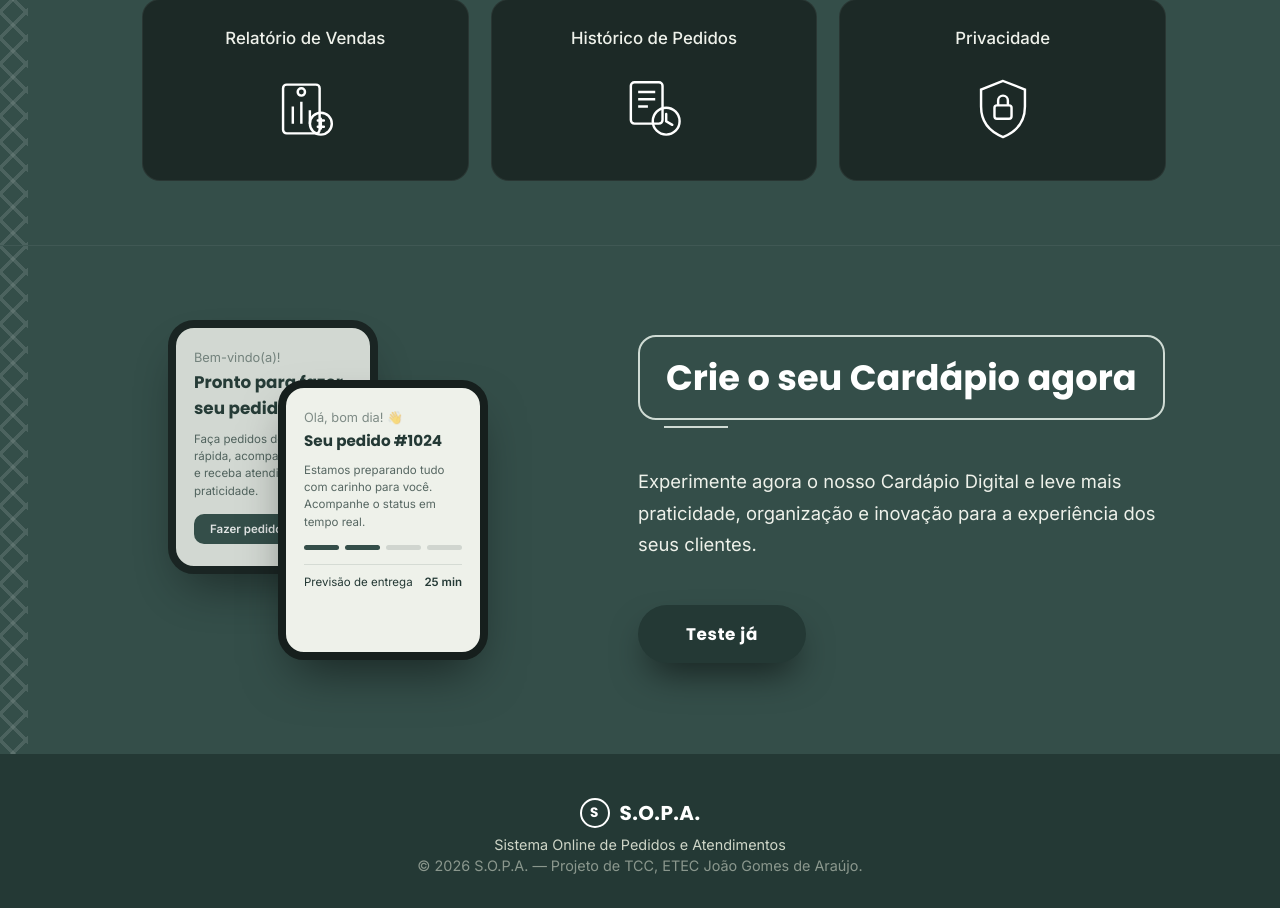
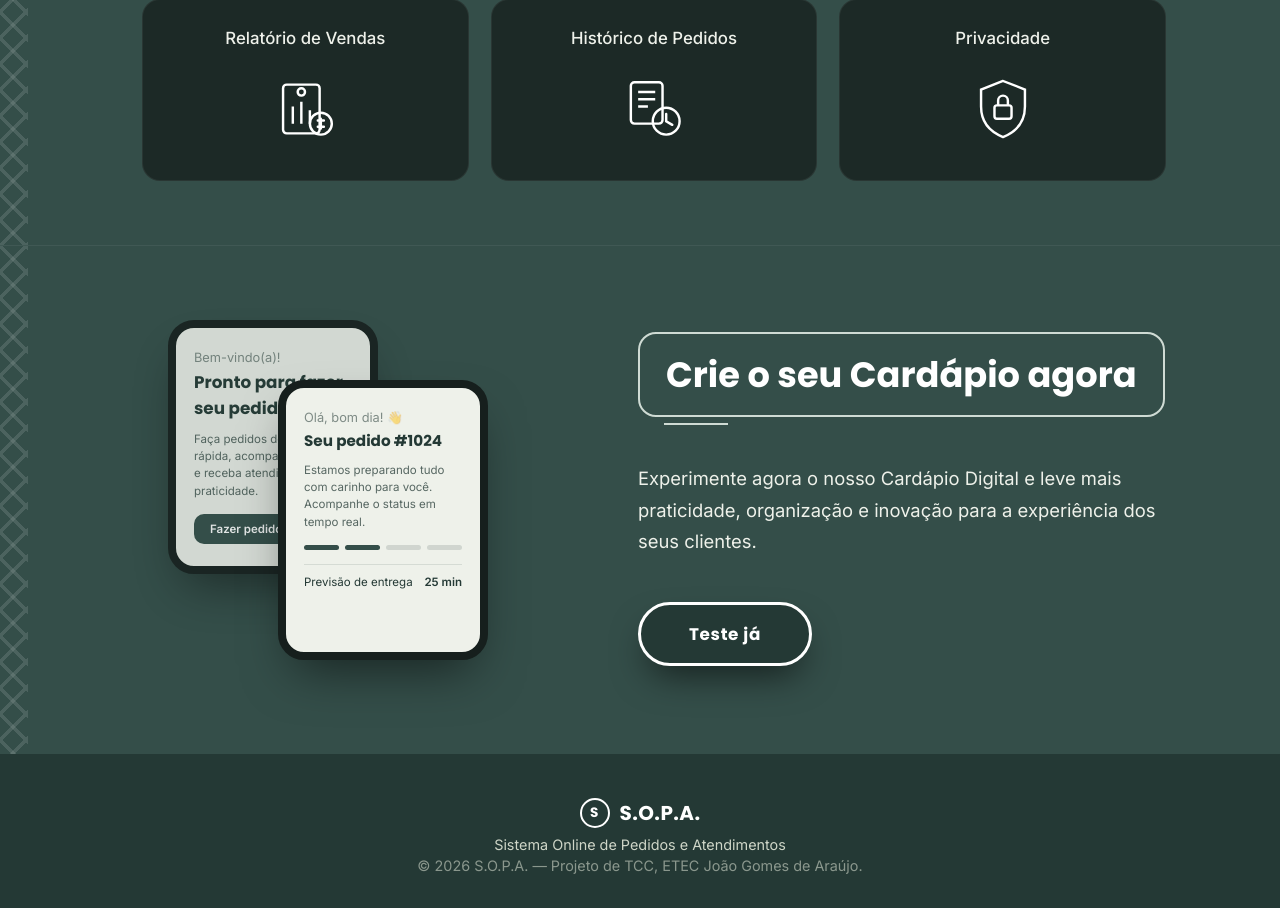
Before and after one commit to santanayzs/tcc_sopa, a PHP site: page /index.html in a window 1280 px wide, with the pointer over the restyled element. Shown: the part 2154-3062 px from the top of the page. Run offline with PHP 8.4, Linux system fonts and the light colour scheme.

Commit message:
fiz a mudança do css que faltava no link do slipt-text

```diff
--- a/CSS/style.css
+++ b/CSS/style.css
@@ -724,6 +724,7 @@ a {
   box-shadow: 0 18px 36px -10px rgba(0, 0, 0, 0.6);
   background: var(--green-900);
   color: #ffffff;
+  border: 3px solid var(--white);
 }
 /* ============================================================
    Dashboard / authenticated area
```
